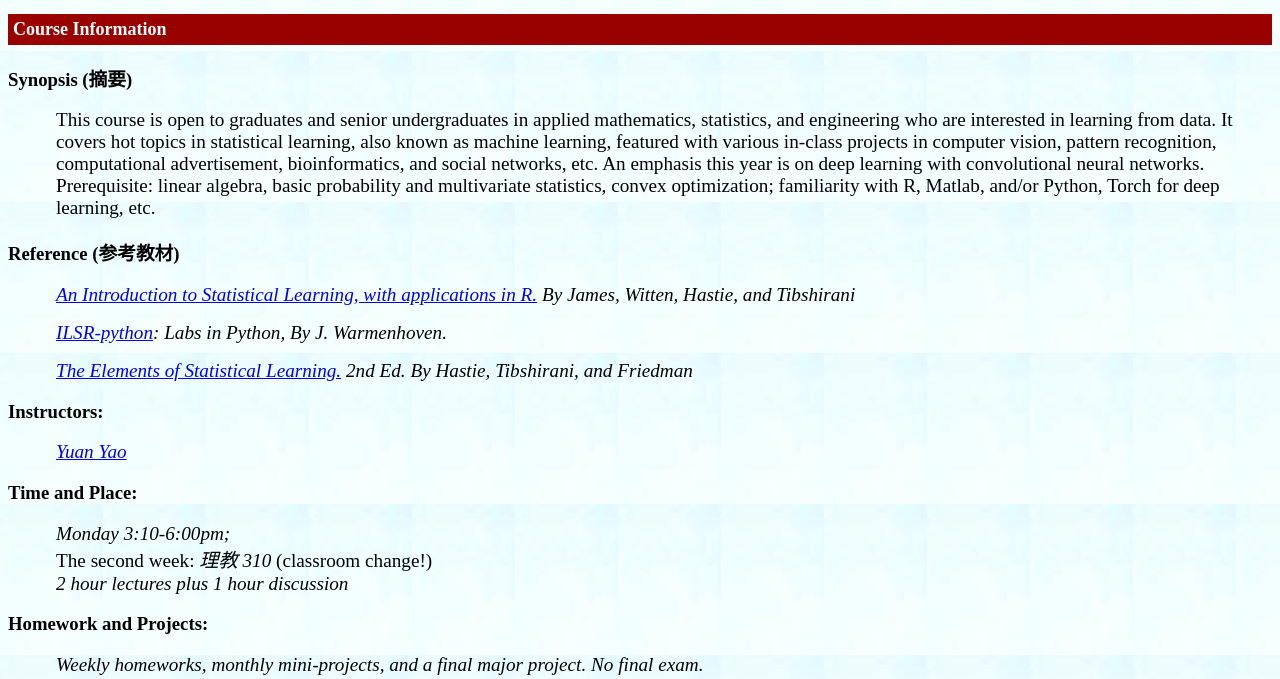
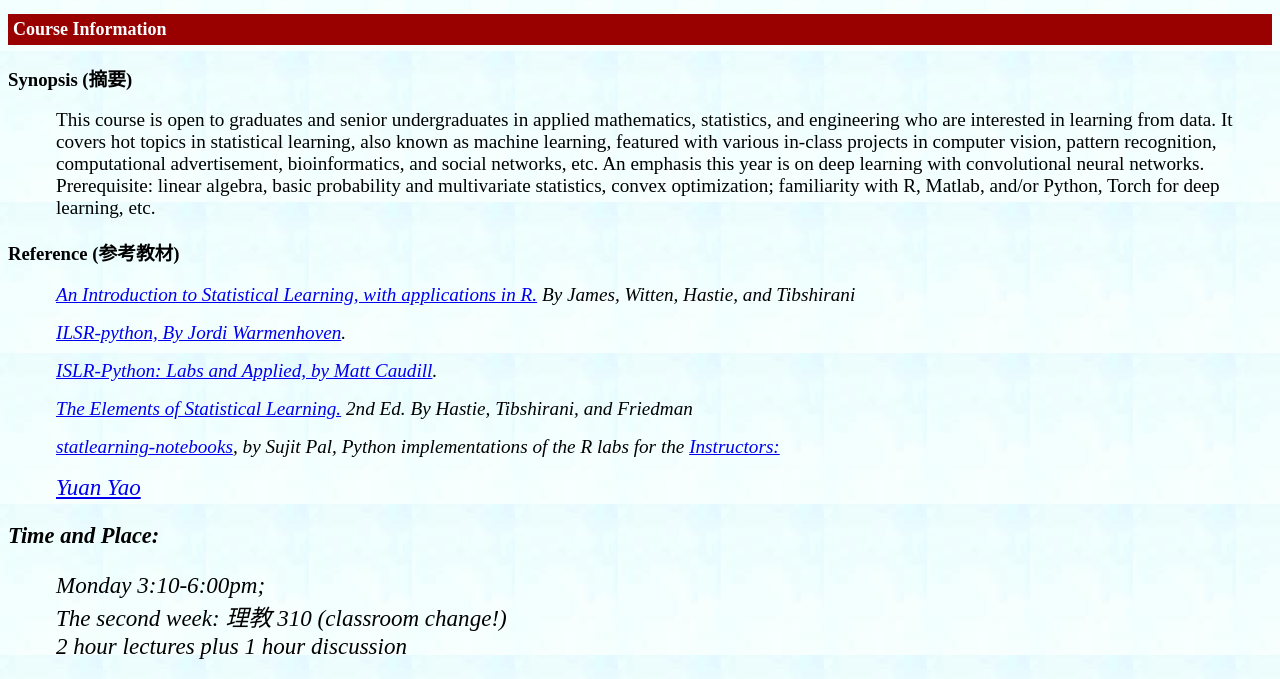
Before and after one commit to deeplearning-math/yuany-pku.github.io, a plain HTML site: page 2018_math4432/index_old.html in a window 1280 px wide. Shown: the part 100-779 px from the top of the page. Drawn offline with Linux system fonts and the light colour scheme.

Commit message:
Update index_old.html

```diff
--- a/2018_math4432/index_old.html
+++ b/2018_math4432/index_old.html
@@ -88,7 +88,13 @@ Prerequisite: linear algebra, basic probability and multivariate statistics, con
 
 	<p style="margin-left: 0.5in;">
 	<big>
-		<em> <a href="https://github.com/JWarmenhoven/ISLR-python/">ILSR-python</a>: Labs in Python, By J. Warmenhoven. </em>
+		<em> <a href="https://github.com/JWarmenhoven/ISLR-python/">ILSR-python, By Jordi Warmenhoven</a>. </em>
+	</big>
+	</p>
+
+	<p style="margin-left: 0.5in;">
+	<big>
+		<em> <a href="https://github.com/mscaudill/IntroStatLearn">ISLR-Python: Labs and Applied, by Matt Caudill</a>. </em>
 	</big>
 	</p>
 
@@ -98,6 +104,12 @@ Prerequisite: linear algebra, basic probability and multivariate statistics, con
 <em> <a href="http://www-stat.stanford.edu/~tibs/ElemStatLearn/">The Elements of Statistical Learning.</a> 2nd Ed. By Hastie, Tibshirani, and Friedman </em>
 </big>
 </p>
+
+	<p style="margin-left: 0.5in;">
+	<big>
+	<em> <a href="https://github.com/sujitpal/statlearning-notebooks">statlearning-notebooks</a>, by Sujit Pal, Python implementations of the R labs for the <a href="https://lagunita.stanford.edu/courses/HumanitiesScience/StatLearning/Winter2014/about>StatLearning: Statistical Learning</a> online course from Stanford taught by Profs Trevor Hastie and Rob Tibshirani.</em>
+	</big>
+	</p>
 
 <h3>Instructors: </h3>
 <p style="margin-left: 0.5in;">
```
